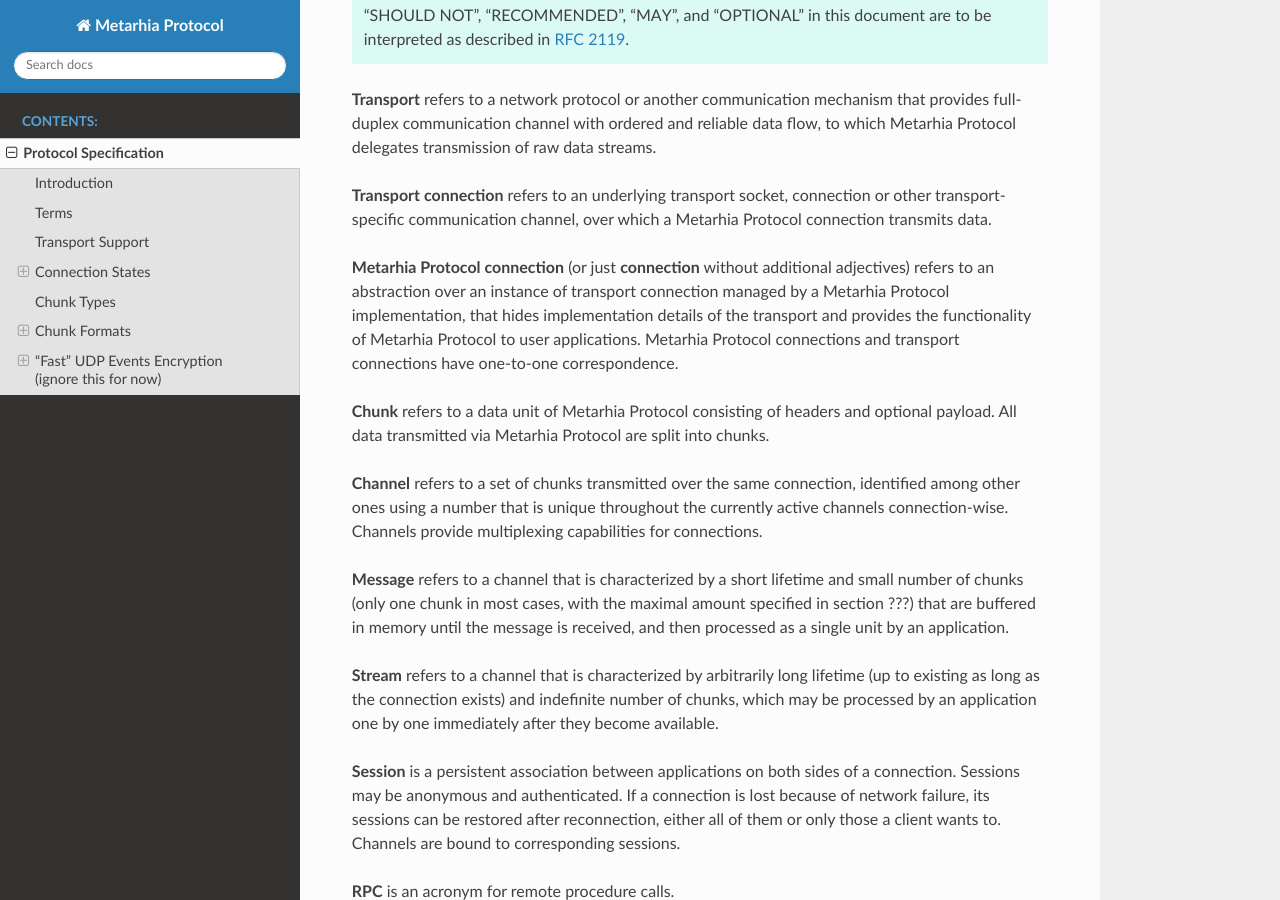
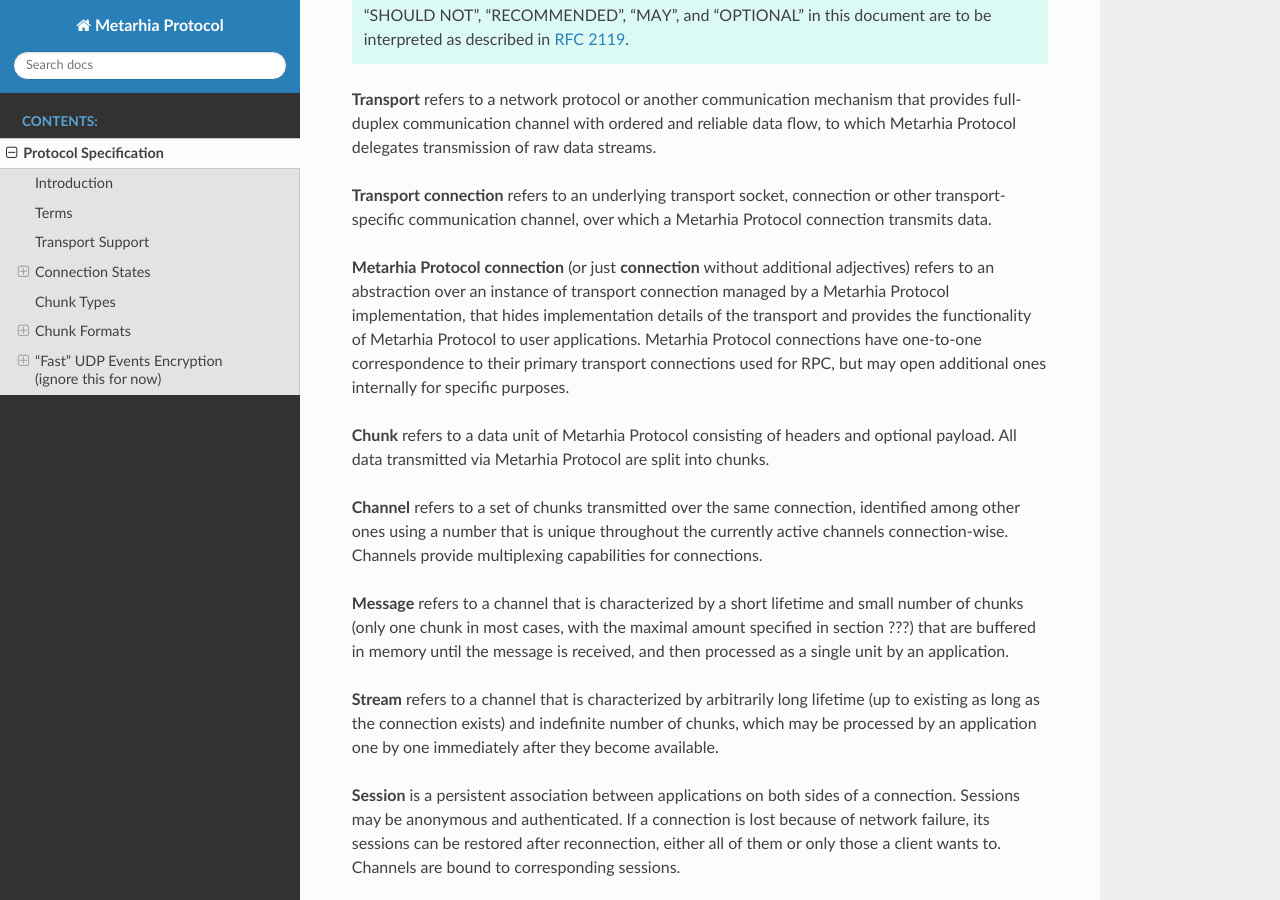
Before and after one commit to metarhia/protocol, a Sphinx documentation site: the page built from docs/protocol.rst, in a window 1280 px wide and 900 px high, scrolled down 501 px. Built offline with Sphinx 7.4.7 and the Read the Docs theme 2.0.0, drawn with Linux system fonts in a browser that asks for light colours.

Commit message:
docs(spec): fix connection definition

```diff
--- a/docs/protocol.rst
+++ b/docs/protocol.rst
@@ -35,7 +35,9 @@
 adjectives) refers to an abstraction over an instance of transport connection
 managed by a |MHP| implementation, that hides implementation details of the
 transport and provides the functionality of |MHP| to user applications.  |MHP|
-connections and transport connections have one-to-one correspondence.
+connections have one-to-one correspondence to their primary transport
+connections used for RPC, but may open additional ones internally for specific
+purposes.
 
 **Chunk** refers to a data unit of |MHP| consisting of headers and optional
 payload.  All data transmitted via |MHP| are split into chunks.
```
